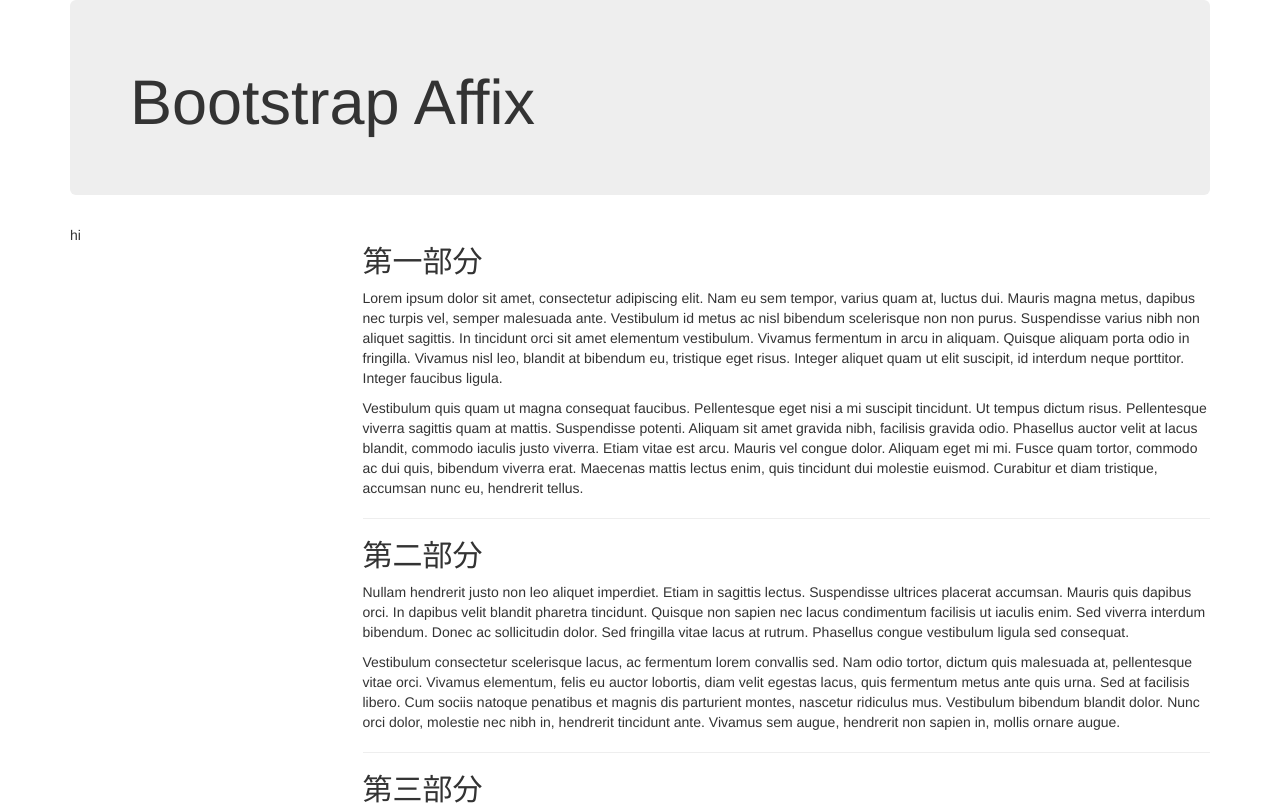
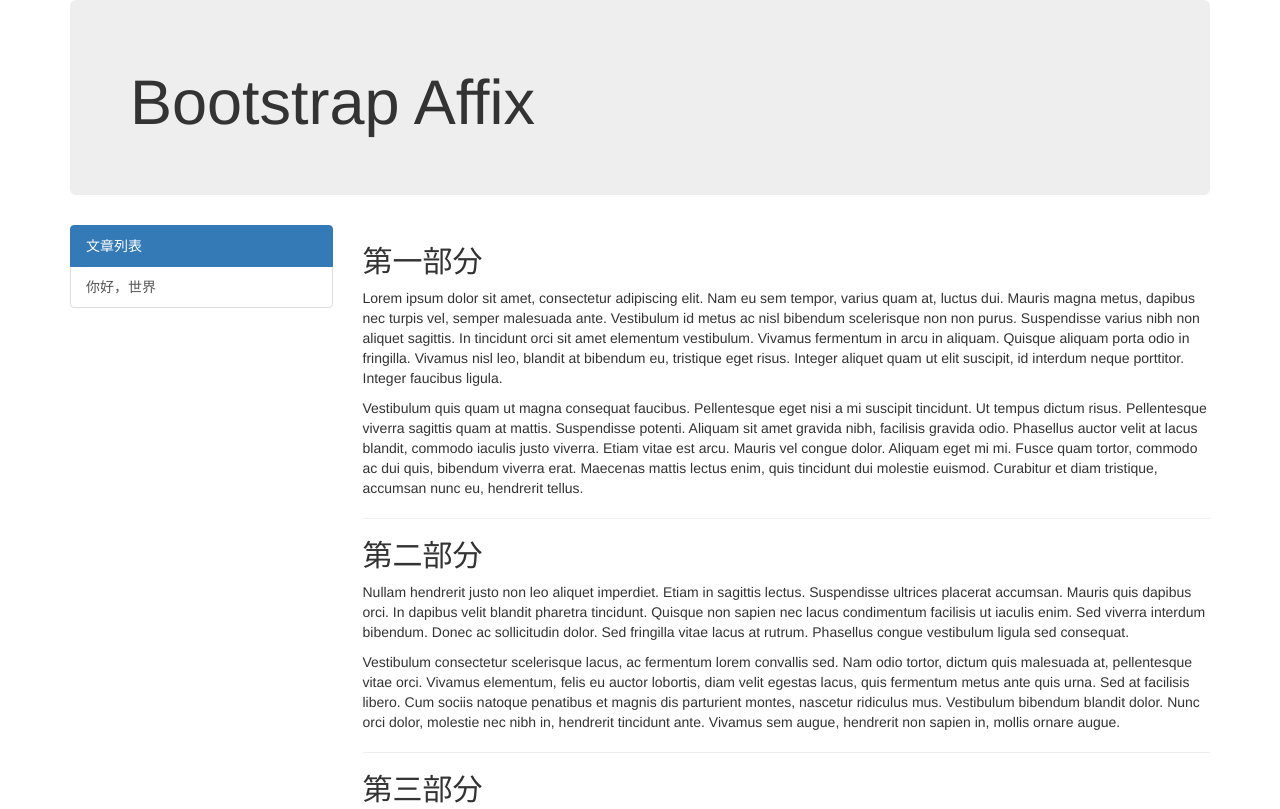
Before and after one commit to weizixiang2005/blog, a plain HTML site: page index.htm in a window 1280 px wide. Shown: the top 809 px of the page. Drawn offline with nearby package versions, Linux system fonts and the light colour scheme.

Commit message:
Update index.htm

```diff
--- a/index.htm
+++ b/index.htm
@@ -51,7 +51,12 @@
     <div class="row">
         <div class="col-xs-3" id="myScrollspy">
            <!-- <ul class="nav nav-tabs nav-stacked" data-spy="affix" data-offset-top="125"> -->
- <p>hi</p>
+<a href="#" class="list-group-item active">
+ 文章列表
+</a>
+<a href="https://blog.weizixiang.com/article/hello-world" class="list-group-item">你好，世界</a>
+
+
             </ul>
         </div>
         <div class="col-xs-9">
```
